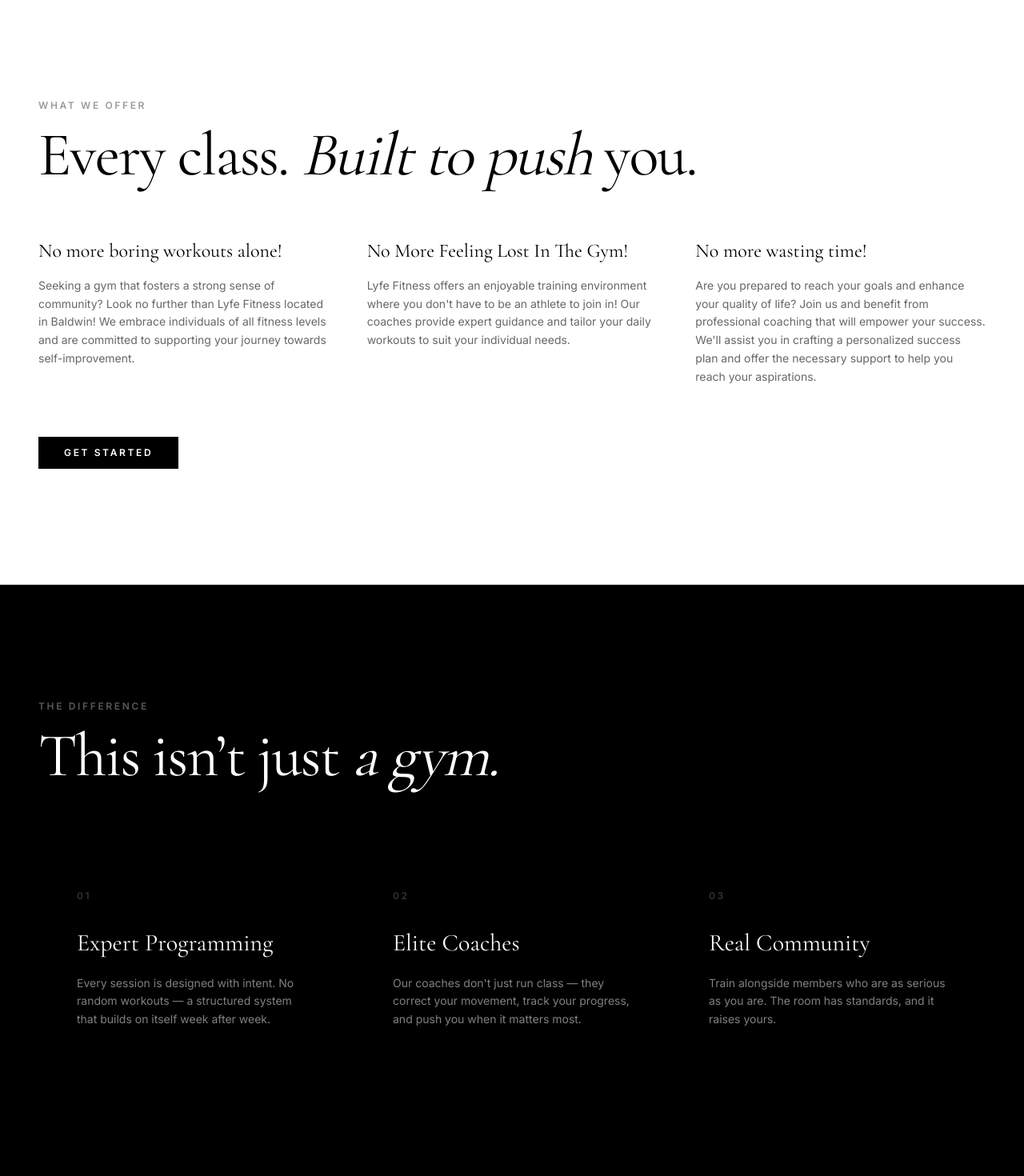
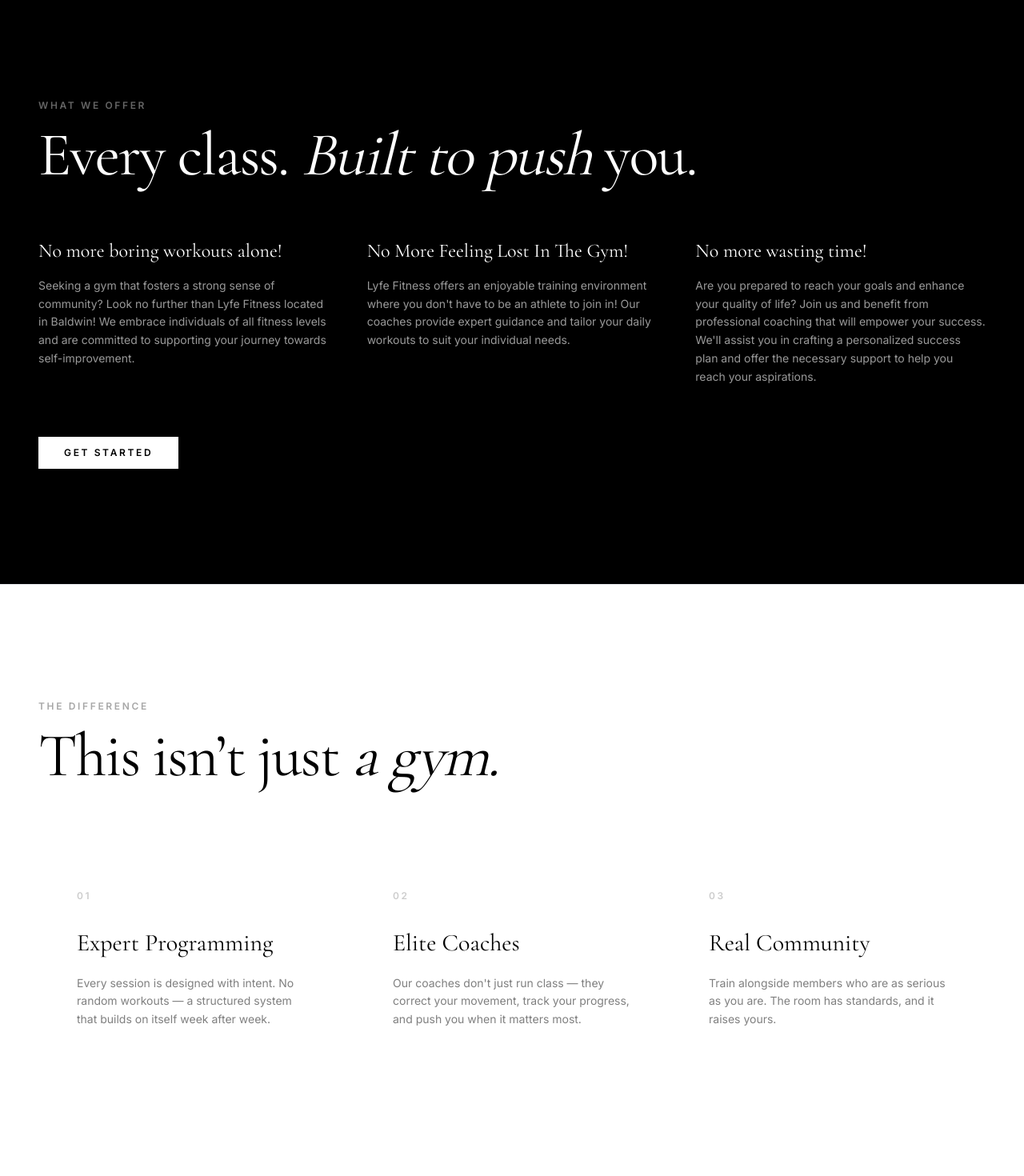
Before and after one commit to dfeleppa/lyfe, a Next.js app: page / in a window 1280 px wide. Shown: the part 540-2010 px from the top of the page at 80% size. Built offline with nearby package versions, Linux system fonts and the light colour scheme.

Commit message:
Swap classes section to black, features section to white

```diff
--- a/src/app/page.tsx
+++ b/src/app/page.tsx
@@ -257,13 +257,13 @@ function Classes() {
   ];
 
   return (
-    <section id="classes" className="bg-white py-28 md:py-36">
+    <section id="classes" className="bg-black py-28 md:py-36">
       <div className="mx-auto max-w-7xl px-6 md:px-12">
         <div className="reveal mb-16">
-          <p className="mb-4 font-sans text-xs font-semibold uppercase tracking-widest text-black/40">
+          <p className="mb-4 font-sans text-xs font-semibold uppercase tracking-widest text-white/40">
             What We Offer
           </p>
-          <h2 className="font-display text-[clamp(2.5rem,6vw,5rem)] font-normal leading-[1] tracking-display text-black">
+          <h2 className="font-display text-[clamp(2.5rem,6vw,5rem)] font-normal leading-[1] tracking-display text-white">
             Every class.{" "}
             <em className="italic">Built to push</em> you.
           </h2>
@@ -272,10 +272,10 @@ function Classes() {
         <div className="grid gap-12 md:grid-cols-3">
           {pillars.map((p, i) => (
             <div key={i} className={`reveal reveal-delay-${i + 1}`}>
-              <h3 className="font-display text-2xl font-normal leading-snug text-black mb-4">
+              <h3 className="font-display text-2xl font-normal leading-snug text-white mb-4">
                 {p.heading}
               </h3>
-              <p className="font-sans text-sm leading-relaxed text-black/60">
+              <p className="font-sans text-sm leading-relaxed text-white/60">
                 {p.body}
               </p>
             </div>
@@ -285,7 +285,7 @@ function Classes() {
         <div className="mt-16 reveal">
           <a
             href="#trial"
-            className="inline-block bg-black px-8 py-3 font-sans text-xs font-semibold uppercase tracking-widest text-white transition hover:bg-black/80"
+            className="inline-block bg-white px-8 py-3 font-sans text-xs font-semibold uppercase tracking-widest text-black transition hover:bg-white/90"
           >
             Get Started
           </a>
@@ -316,31 +316,31 @@ const FEATURES = [
 
 function Features() {
   return (
-    <section id="coaches" className="border-t border-white/8 bg-black py-28 md:py-36">
+    <section id="coaches" className="border-t border-black/8 bg-white py-28 md:py-36">
       <div className="mx-auto max-w-7xl px-6 md:px-12">
         <div className="reveal mb-20">
-          <p className="mb-4 font-sans text-xs font-semibold uppercase tracking-widest text-white/35">
+          <p className="mb-4 font-sans text-xs font-semibold uppercase tracking-widest text-black/35">
             The Difference
           </p>
-          <h2 className="font-display text-[clamp(2.5rem,6vw,5rem)] font-normal leading-[1] tracking-display text-white">
+          <h2 className="font-display text-[clamp(2.5rem,6vw,5rem)] font-normal leading-[1] tracking-display text-black">
             This isn&rsquo;t just{" "}
             <em className="italic">a gym.</em>
           </h2>
         </div>
 
-        <div className="grid gap-px bg-white/8 lg:grid-cols-3">
+        <div className="grid gap-px bg-black/8 lg:grid-cols-3">
           {FEATURES.map((f, i) => (
             <div
               key={f.number}
-              className={`reveal reveal-delay-${i + 1} bg-black p-10 lg:p-12`}
+              className={`reveal reveal-delay-${i + 1} bg-white p-10 lg:p-12`}
             >
-              <p className="mb-8 font-sans text-xs font-semibold uppercase tracking-widest text-white/20">
+              <p className="mb-8 font-sans text-xs font-semibold uppercase tracking-widest text-black/20">
                 {f.number}
               </p>
-              <h3 className="mb-5 font-display text-3xl font-normal leading-tight text-white">
+              <h3 className="mb-5 font-display text-3xl font-normal leading-tight text-black">
                 {f.title}
               </h3>
-              <p className="font-sans text-sm leading-relaxed text-white/50">{f.body}</p>
+              <p className="font-sans text-sm leading-relaxed text-black/50">{f.body}</p>
             </div>
           ))}
         </div>
```
